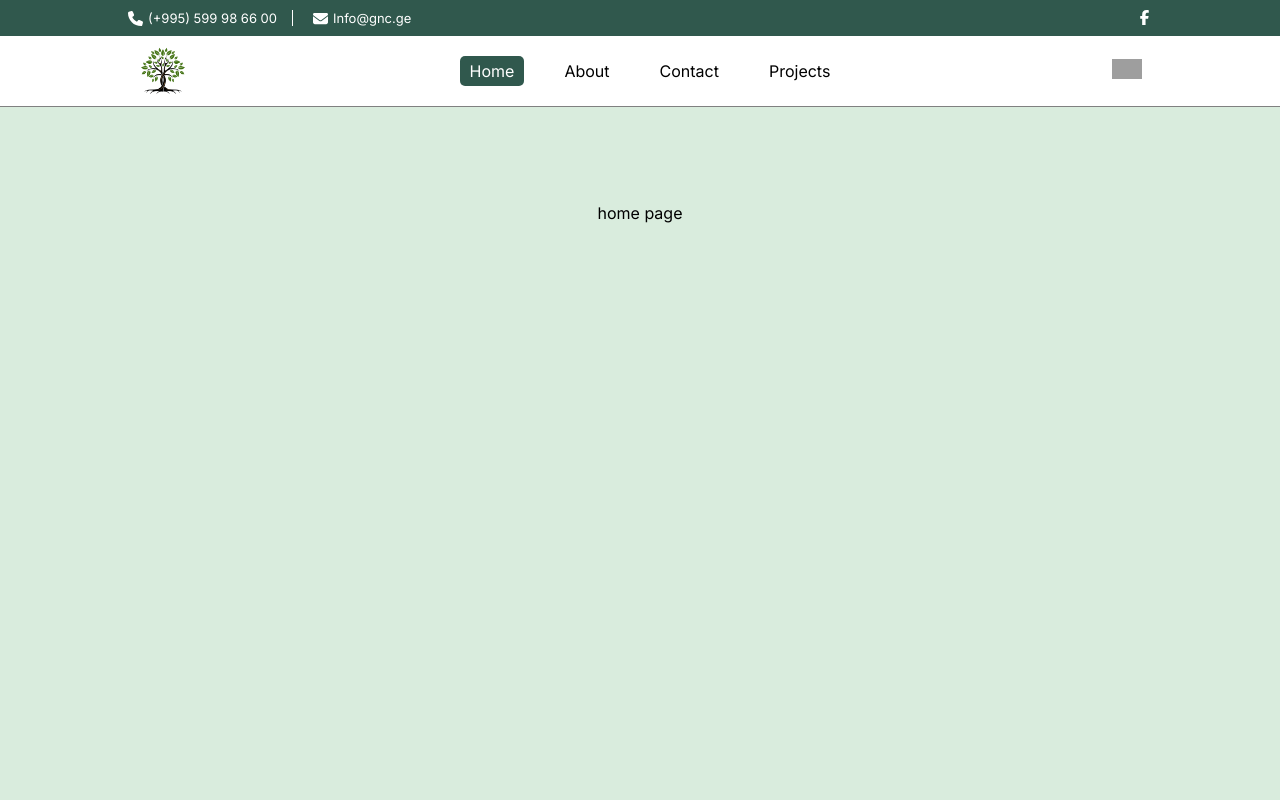
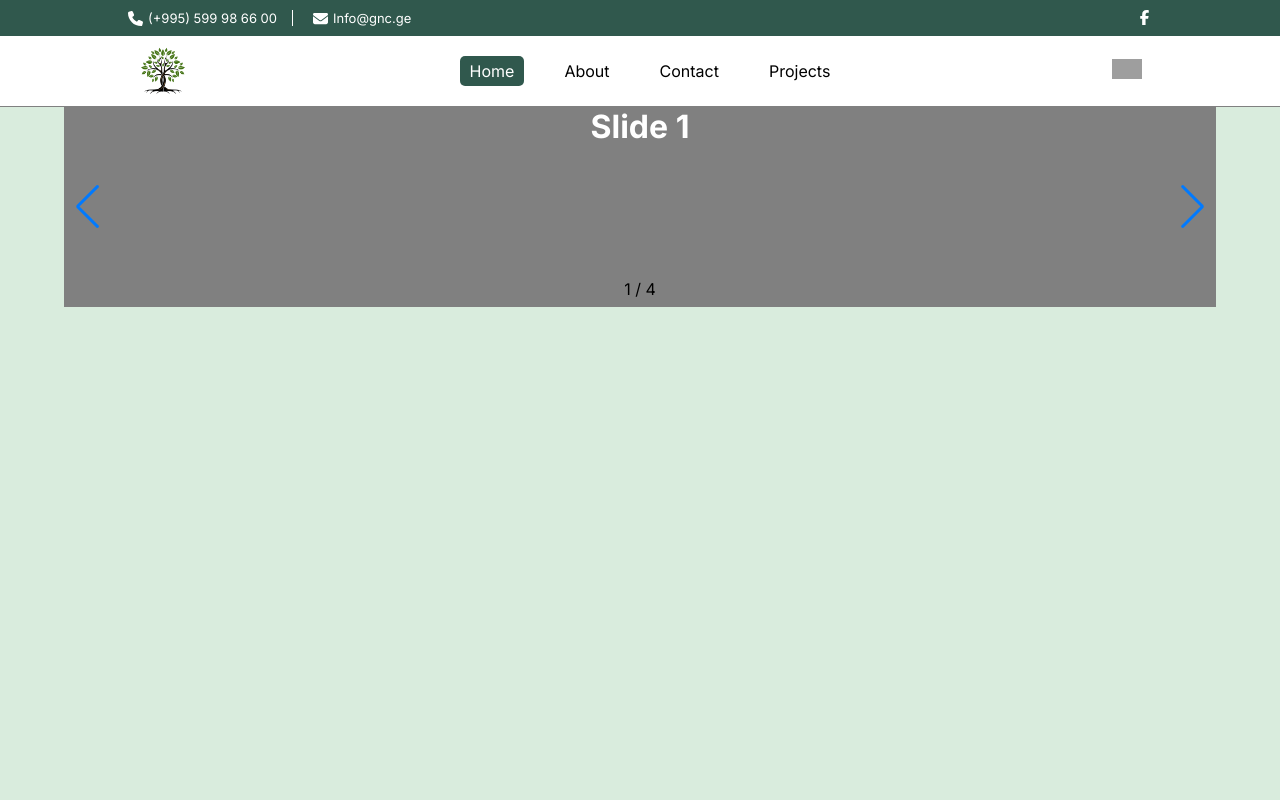
Before and after one commit to PickleSoda/gnc-next, a Next.js app: page / in a window 1280 px wide. Shown: the top 800 px of the page. Built offline with nearby package versions, Linux system fonts and the light colour scheme; grey boxes are pictures that could not be loaded.

Commit message:
add slider

```diff
--- a/app/page.module.css
+++ b/app/page.module.css
@@ -3,7 +3,6 @@
   flex-direction: column;
   justify-content: space-between;
   align-items: center;
-  padding: 6rem;
   min-height: 100vh;
   background-color: #d9ecdd;
 }
--- a/app/page.tsx
+++ b/app/page.tsx
@@ -1,9 +1,12 @@
+import HomePageSlider from "@/components/partials/slider";
 import styles from "./page.module.css";
 
-export default function Home() {
+const Home = () => {
   return (
-    <main className={styles.main}>
-      home page
+   <main className={styles.main}>
+      <HomePageSlider />
     </main>
   );
 }
+
+export default Home
--- /dev/null
+++ b/components/partials/slider.tsx
@@ -0,0 +1,31 @@
+'use client'
+
+import {Swiper, SwiperSlide} from 'swiper/react';
+import 'swiper/css';
+import 'swiper/css/pagination';
+import 'swiper/swiper-bundle.css';
+import { A11y, Navigation, Pagination, Scrollbar } from 'swiper/modules';
+
+
+const HomePageSlider = () => {
+    return (
+        <div style={{width: '90vw'}}>
+                <Swiper
+                    className='swiper'
+                    modules={[Navigation, Pagination, Scrollbar, A11y]}
+                    spaceBetween={100}
+                    navigation
+                    slidesPerView={1}
+                    loop={true}
+                    pagination={{ type: 'fraction' }}
+                >
+                    <SwiperSlide className='swiper-slide'><h1>Slide 1</h1></SwiperSlide>
+                    <SwiperSlide className='swiper-slide'><h1>Slide 2</h1></SwiperSlide>
+                    <SwiperSlide className='swiper-slide'><h1>Slide 3</h1></SwiperSlide>
+                    <SwiperSlide className='swiper-slide'><h1>Slide 4</h1></SwiperSlide>
+                </Swiper>
+           </div>
+    )
+}
+
+export default HomePageSlider
--- a/package.json
+++ b/package.json
@@ -15,7 +15,8 @@
     "react-google-recaptcha": "^3.1.0",
     "react-toastify": "^10.0.5",
     "sass": "^1.75.0",
-    "scss": "^0.2.4"
+    "scss": "^0.2.4",
+    "swiper": "^11.1.1"
   },
   "devDependencies": {
     "@types/node": "^20",
--- a/sass/index.scss
+++ b/sass/index.scss
@@ -1,3 +1,4 @@
 @import 'header';
 @import 'footer';
 @import 'contactPage';
+@import 'swiper';
--- /dev/null
+++ b/sass/swiper.scss
@@ -0,0 +1,10 @@
+.swiper {
+    height: 200px;
+}
+
+.swiper-slide {
+    height: 100px;
+    background-color: gray;
+    text-align: center;
+    color: white;
+}
```
Also changed, not shown: 1 other file (tests, documents, lock files or other folders).
